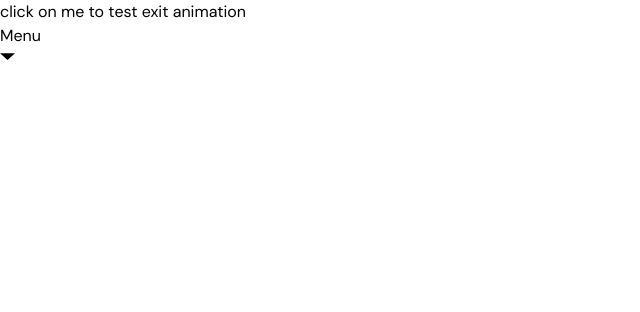
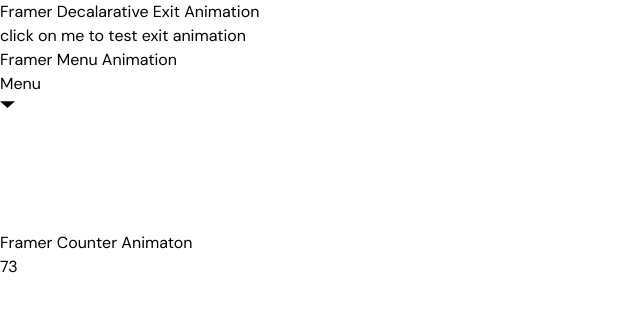
Before and after one commit to t-bello7/design-space, a React (Vite) app: page /learing-framer-motion in a window 1280 px wide. Shown: the top 312 px of the page, without its empty margins (0-640 px from the left). Built offline with nearby package versions, Linux system fonts and the light colour scheme.

Commit message:
feat: add framer counter timer

```diff
--- /dev/null
+++ b/src/components/FramerCounter.tsx
@@ -0,0 +1,17 @@
+import { useEffect } from "react";
+import { motion, useMotionValue, useTransform, animate } from "framer-motion";
+
+const FramerCounter = () => {
+    const count = useMotionValue(0);
+    const rounded = useTransform(count, Math.round);
+
+    useEffect(() => {
+      const animation = animate(count, 100, { duration: 10 });
+
+      return animation.stop;
+    }, []);
+
+    return <motion.h1>{rounded}</motion.h1>;
+}
+
+export default FramerCounter;
--- a/src/components/index.ts
+++ b/src/components/index.ts
@@ -3,11 +3,13 @@
 import ShuffleHero from "./ShuffleHero";
 import FramerExitAnimation from "./FramerExitAnimation";
 import FramerMenuToggle from "./FramerMenuToggle";
+import FramerCounter from "./FramerCounter";
 
 export {
     SmoothScrollHero,
     AuroHero,
     ShuffleHero,
     FramerExitAnimation,
-    FramerMenuToggle
+    FramerMenuToggle,
+    FramerCounter
 }
--- a/src/pages/LearningFramerMotion.tsx
+++ b/src/pages/LearningFramerMotion.tsx
@@ -1,14 +1,19 @@
 import {
     FramerExitAnimation,
-    FramerMenuToggle
+    FramerMenuToggle,
+    FramerCounter
 } from "../components"
 
 const LearningFramerMotion = () => {
 
     return (
         <section>
+            <h2> Framer Decalarative Exit Animation  </h2>
             <FramerExitAnimation />
+            <h2> Framer Menu Animation</h2>
             <FramerMenuToggle />
+            <h2> Framer Counter Animaton </h2>
+            <FramerCounter />
         </section>
     )
 }
```
